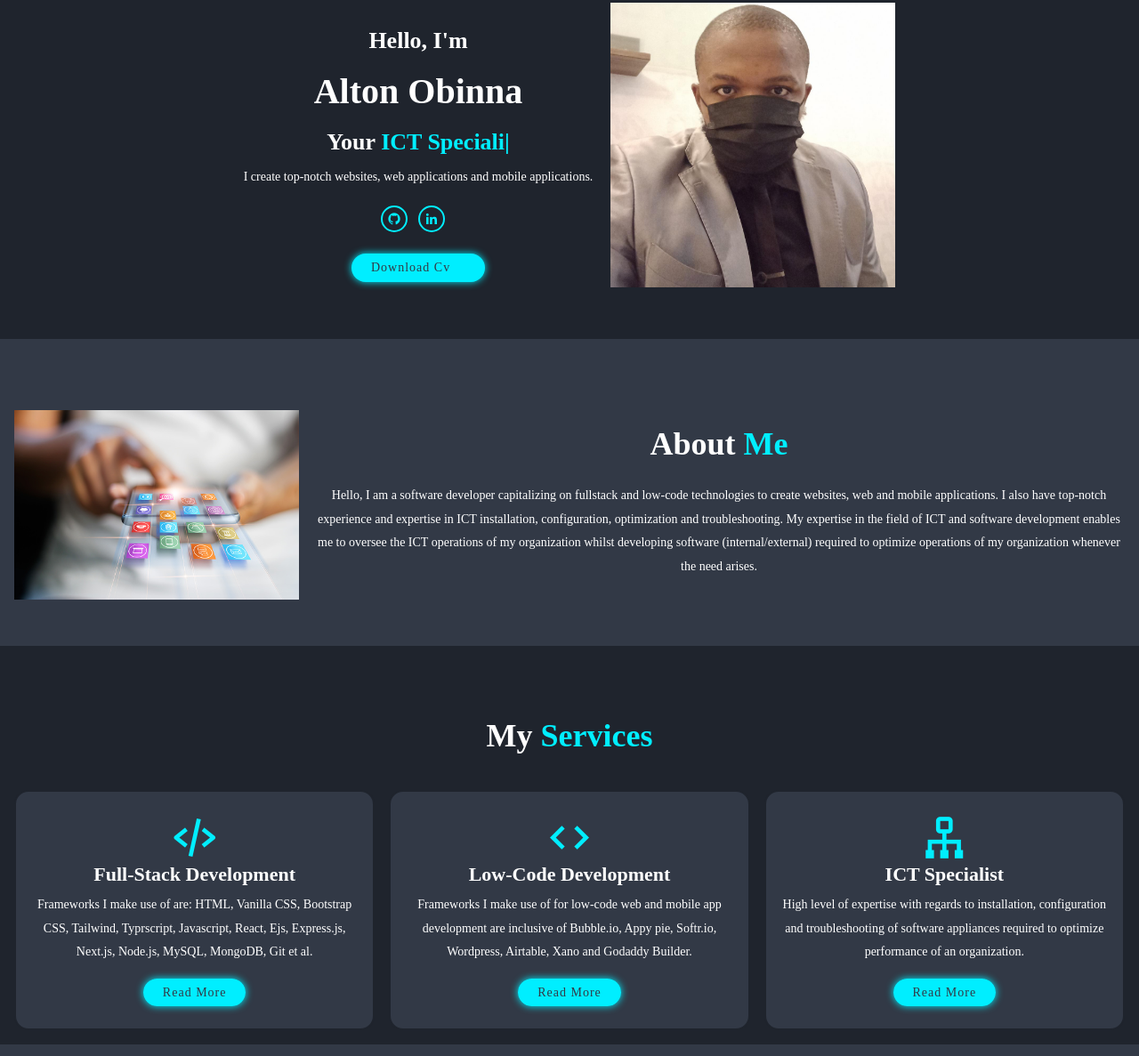
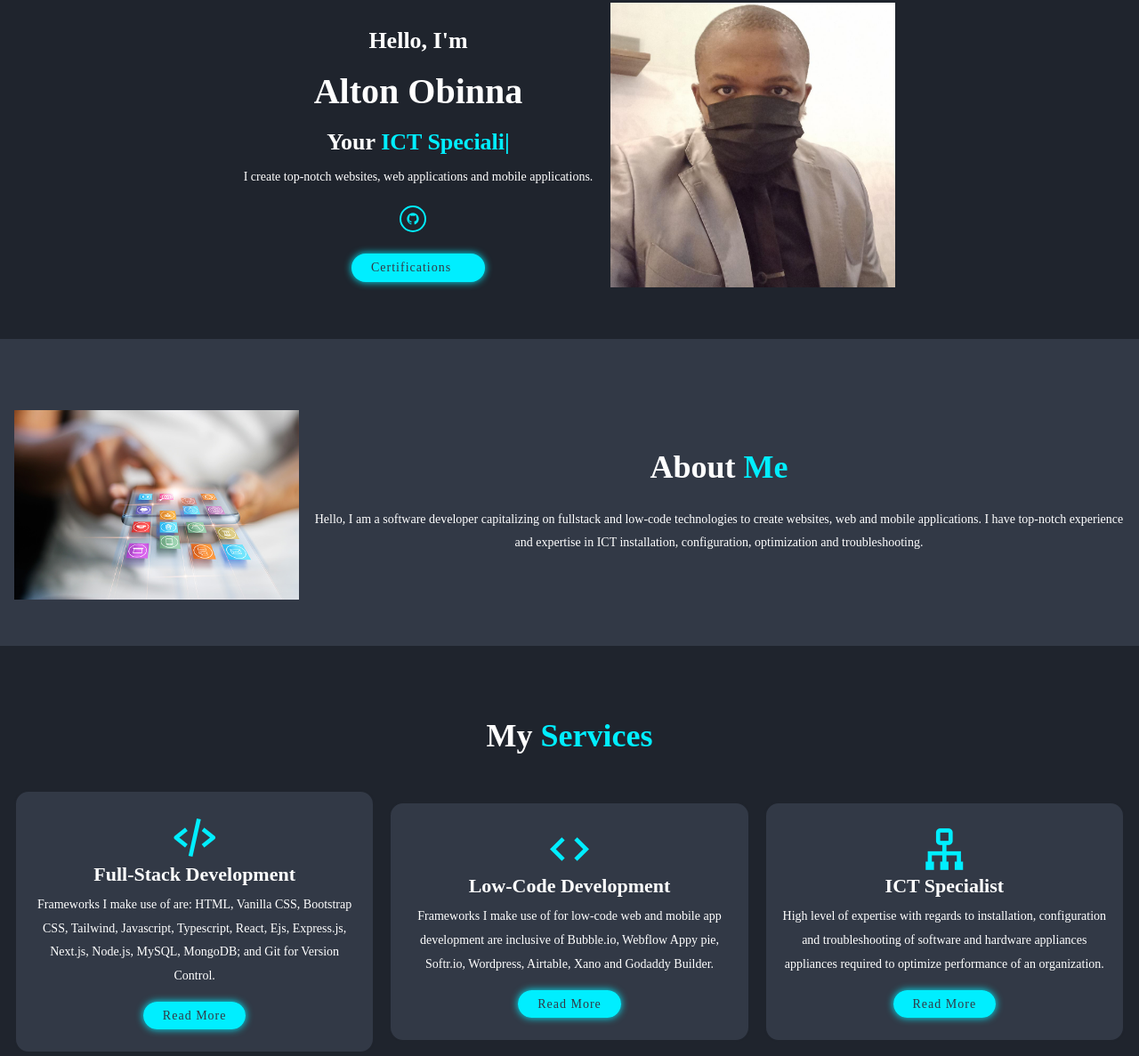
Before and after one commit to Alton01/portfolio, a plain HTML site: page index.html in a window 1280 px wide. Shown: the part 77-1264 px from the top of the page at 89% size. Drawn offline with nearby package versions, Linux system fonts and the light colour scheme; a web font is replaced by a local one.

Commit message:
certificates

```diff
--- a/index.html
+++ b/index.html
@@ -37,9 +37,9 @@
             <p>I create top-notch websites, web applications and mobile applications.</p>
             <div class="social-media">
                 <a href="https://github.com/Alton01" target="_blank" ><i class='bx bxl-github'></i></a>
-                <a href="https://github.com/Alton01" target="_blank" ><i class='bx bxl-linkedin'></i></a>
+               <!-- <a href="https://github.com/Alton01" target="_blank" ><i class='bx bxl-linkedin'></i></a> -->
             </div>
-            <a href="Alton Obinna Okwuonu Cv.pdf" target="_blank" class="btn">Download Cv</a>
+            <a href="images/Alton's Certifications.pdf" target="_blank" class="btn">Certifications</a>
         </div>
         <div class="home-img">
             <img src="images/portfolio image.jfif" alt="">
@@ -58,11 +58,9 @@
             <h2 class="heading">About <span>Me</span></h2>
             <p>Hello, I am a software developer capitalizing on fullstack and low-code technologies to
                  create websites, web and mobile applications.
-                 I also have top-notch experience and expertise in ICT installation, configuration,
+                 I have top-notch experience and expertise in ICT installation, configuration,
                  optimization and troubleshooting.
-                 My expertise in the field of ICT and software development enables me to oversee the ICT operations
-                  of my organization whilst developing software (internal/external) required to optimize operations
-                   of my organization whenever the need arises.</p>
+                </p>
           <!--  <a href="#" class="btn">Read More</a> -->
         </div>
     </section>
@@ -76,8 +74,8 @@
             <div class="services-box">
                 <i class='bx bx-code-alt'></i>
                 <h3>Full-Stack Development</h3>
-                <p>Frameworks I make use of are: HTML, Vanilla CSS, Bootstrap CSS, Tailwind, Typrscript, Javascript, React,
-                    Ejs, Express.js, Next.js, Node.js, MySQL, MongoDB, Git et al.
+                <p>Frameworks I make use of are: HTML, Vanilla CSS, Bootstrap CSS, Tailwind, Javascript, Typescript, React,
+                    Ejs, Express.js, Next.js, Node.js, MySQL, MongoDB; and Git for Version Control.
                 </p>
                 <a href="#services" class="btn">Read More</a>
             </div>
@@ -85,7 +83,7 @@
             <div class="services-box">
                 <i class='bx bx-code'></i>
                 <h3>Low-Code Development</h3>
-                <p>Frameworks I make use of for low-code web and mobile app development are inclusive of Bubble.io,
+                <p>Frameworks I make use of for low-code web and mobile app development are inclusive of Bubble.io, Webflow
                     Appy pie, Softr.io, Wordpress, Airtable, Xano and Godaddy Builder.</p>
                 <a href="#services" class="btn">Read More</a>
             </div>
@@ -93,7 +91,7 @@
             <div class="services-box">
                 <i class='bx bx-sitemap'></i>
                 <h3>ICT Specialist</h3>
-                <p>High level of expertise with regards to installation, configuration and troubleshooting of software
+                <p>High level of expertise with regards to installation, configuration and troubleshooting of software and hardware appliances
                     appliances required to optimize performance of an organization.
                 </p>
                 <a href="#services" class="btn">Read More</a>
@@ -112,7 +110,7 @@
                 <img src="images/threads 1.jpg" alt="">
                 <div class="portfolio-layer">
                     <h4>Threads App</h4>
-                    <p>A Full-Stack Threads Clone with database: Built with Next.js, React.js, Node.js, Typescript and Javascript</p>
+                    <p>A Full-Stack Threads Clone with Database: Built with Next.js, React.js, Node.js, Javascript and Typescript</p>
                     <a  href="https://threads-clone-phbpruf2t-alton01.vercel.app/" target="_blank"><i class='bx bx-link-external'></i></a>
                 </div>
             </div>
@@ -159,7 +157,7 @@
                 <img src="images/web app.png" alt="">
                 <div class="portfolio-layer">
                     <h4>Low-Code Portfolio</h4>
-                    <p>This links to my Low-code projects built on bubble.io platform; a low-code app builder</p>
+                    <p>This links to web and mobile applications built on bubble.io platform; a low-code application builder</p>
                     <a href="https://bubble-portfolio.vercel.app/" target="_blank"><i class='bx bx-link-external'></i></a>
                 </div>
             </div>
```
Also changed, not shown: 2 other files.
